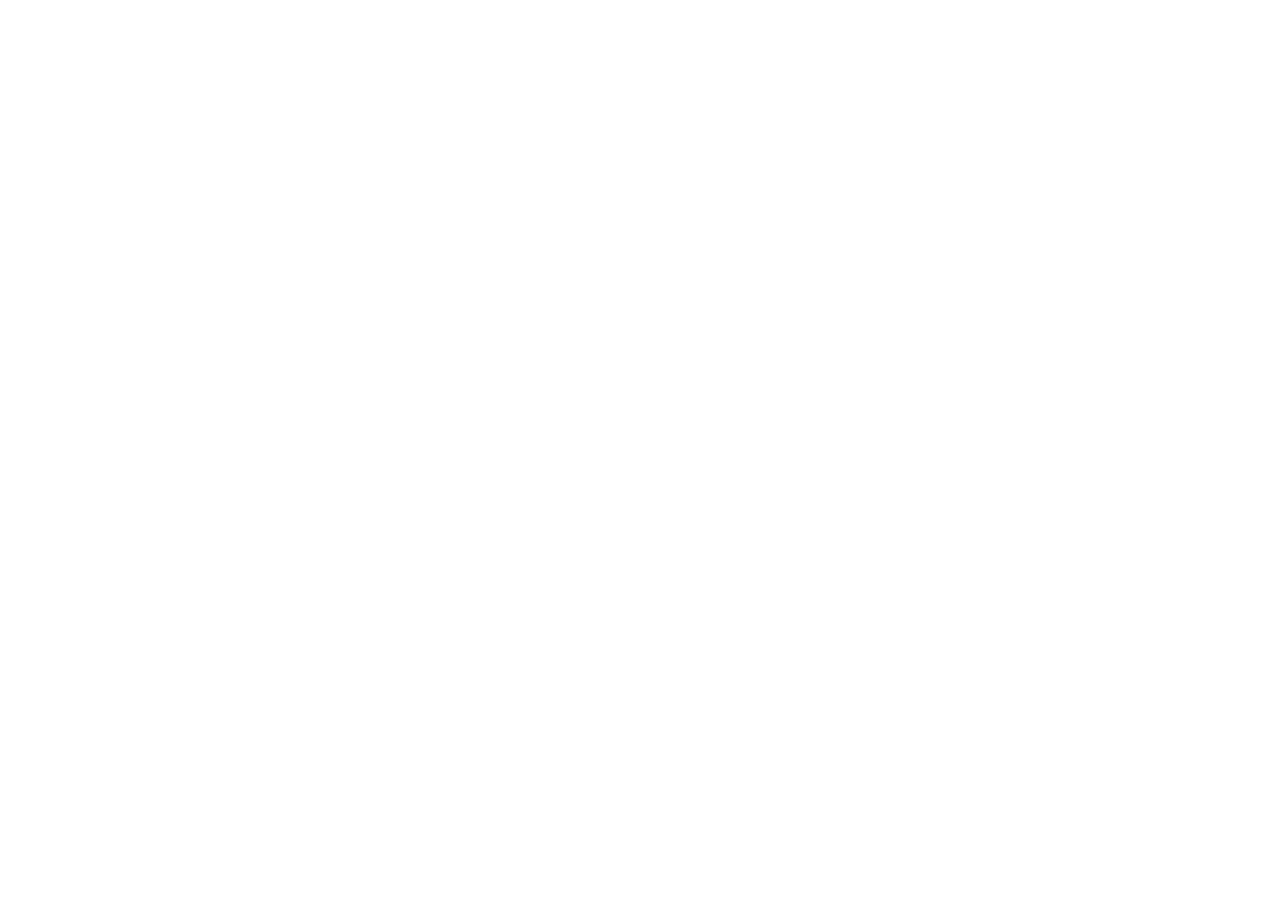
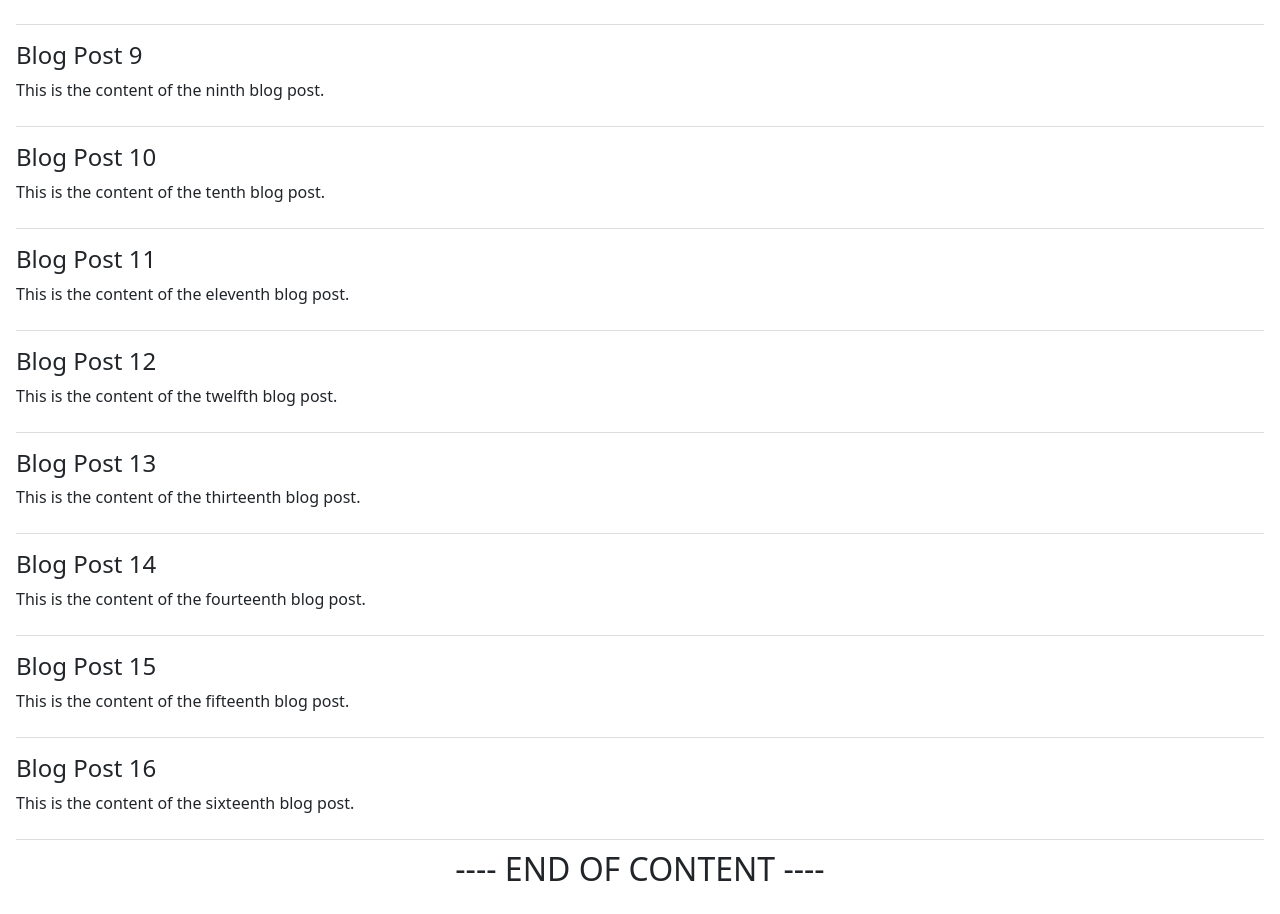
Before and after one commit to jackrtech/jack-blog-deluxe, a React (Create React App) app: page / in a window 1280 px wide. Shown: the part 961-1875 px from the top of the page. Before the commit the page ends 800 px from the top, so only its background shows below. Built offline with nearby package versions, Linux system fonts and the light colour scheme.

Commit message:
Created BlogList component

```diff
--- /dev/null
+++ b/src/components/BlogList.css
@@ -0,0 +1,37 @@
+.blog-list {
+    padding: 1rem;
+}
+
+.blog-post {
+    border-bottom: 1px solid #ddd;
+    padding: 1rem 0;
+}
+
+.blog-post h2 {
+    margin: 0;
+    font-size: 1.5rem;
+}
+
+.blog-post p {
+    margin: 0.5rem 0;
+}
+
+.loading, .no-more {
+    text-align: center;
+    padding: 1rem;
+    font-size: 1.2rem;
+}
+
+.loading {
+    font-weight: bold;
+}
+
+.no-more {
+    color: #888;
+}
+
+.end-of-content {
+    text-align: center;
+    font-size: 2rem;
+    margin: 5px;
+}
--- /dev/null
+++ b/src/components/BlogList.jsx
@@ -0,0 +1,83 @@
+import React, { useState, useEffect, useCallback } from 'react';
+import './BlogList.css'; // Custom styles
+
+const BlogList = () => {
+
+    const [blogs, setBlogs] = useState([]); // state to store the fetched blogs in an array
+    const [loading, setLoading] = useState(false);
+    const [hasMore, setHasMore] = useState(true); // state to check if more blogs are available
+    const [currentPage, setCurrentPage] = useState(1);
+
+
+    const exampleBlogs = [
+        { id: 1, title: 'Blog Post 1', content: 'This is the content of the first blog post.' },
+        { id: 2, title: 'Blog Post 2', content: 'This is the content of the second blog post.' },
+        { id: 3, title: 'Blog Post 3', content: 'This is the content of the third blog post.' },
+        { id: 4, title: 'Blog Post 4', content: 'This is the content of the fourth blog post.' },
+        { id: 5, title: 'Blog Post 5', content: 'This is the content of the fifth blog post.' },
+        { id: 6, title: 'Blog Post 6', content: 'This is the content of the sixth blog post.' },
+        { id: 7, title: 'Blog Post 7', content: 'This is the content of the seventh blog post.' },
+        { id: 8, title: 'Blog Post 8', content: 'This is the content of the eighth blog post.' },
+        { id: 9, title: 'Blog Post 9', content: 'This is the content of the ninth blog post.' },
+        { id: 10, title: 'Blog Post 10', content: 'This is the content of the tenth blog post.' },
+        { id: 11, title: 'Blog Post 11', content: 'This is the content of the eleventh blog post.' },
+        { id: 12, title: 'Blog Post 12', content: 'This is the content of the twelfth blog post.' },
+        { id: 13, title: 'Blog Post 13', content: 'This is the content of the thirteenth blog post.' },
+        { id: 14, title: 'Blog Post 14', content: 'This is the content of the fourteenth blog post.' },
+        { id: 15, title: 'Blog Post 15', content: 'This is the content of the fifteenth blog post.' },
+        { id: 16, title: 'Blog Post 16', content: 'This is the content of the sixteenth blog post.' },
+    ];
+
+    // Function to fetch more blogs
+    const fetchBlogs = useCallback(() => {
+        if (loading || !hasMore) return;
+        setLoading(true);
+
+        // Simulating the API call with hardcoded example blogs
+        setTimeout(() => {
+
+            const blogsPerPage = 4;
+            const startIndex = (currentPage - 1) * blogsPerPage;
+            const endIndex = startIndex + blogsPerPage;
+
+            const newBlogs = exampleBlogs.slice(startIndex, endIndex);
+
+            if (newBlogs.length > 0) {
+                setBlogs(prevBlogs => [...prevBlogs, ...newBlogs]);
+                setCurrentPage(prevPage => prevPage + 1);
+            } else {
+                setHasMore(false);
+            }
+
+            setLoading(false);
+        }, 1000);
+    }, [loading, hasMore, currentPage]);
+
+
+    const handleScroll = () => {
+        if (window.innerHeight + document.documentElement.scrollTop !== document.documentElement.offsetHeight || loading) return;
+        fetchBlogs();
+    };
+
+    useEffect(() => {
+        window.addEventListener('scroll', handleScroll);
+        fetchBlogs(); //initial fetch of the blogs + event listener for the scroll
+
+        return () => window.removeEventListener('scroll', handleScroll);
+    }, [fetchBlogs]);
+
+    return (
+        <div className="blog-list">
+            {blogs.map(blog => (
+                <div key={blog.id} className="blog-post">
+                    <h2>{blog.title}</h2>
+                    <p>{blog.content}</p>
+                </div>
+            ))}
+            {loading && <div className="loading">Loading...</div>}
+            {!hasMore && !loading && <div className="end-of-content">---- END OF CONTENT ----</div>}
+        </div>
+    );
+};
+
+export default BlogList;
--- a/src/pages/HomePage.jsx
+++ b/src/pages/HomePage.jsx
@@ -1,9 +1,11 @@
 import React from "react"
+import BlogList from "../components/BlogList"
 
 export default function HomePage() {
     return (
       <div>
         <h1>Welcome to the home page fellas</h1>
+        <BlogList />
       </div>
     )
   }
```
